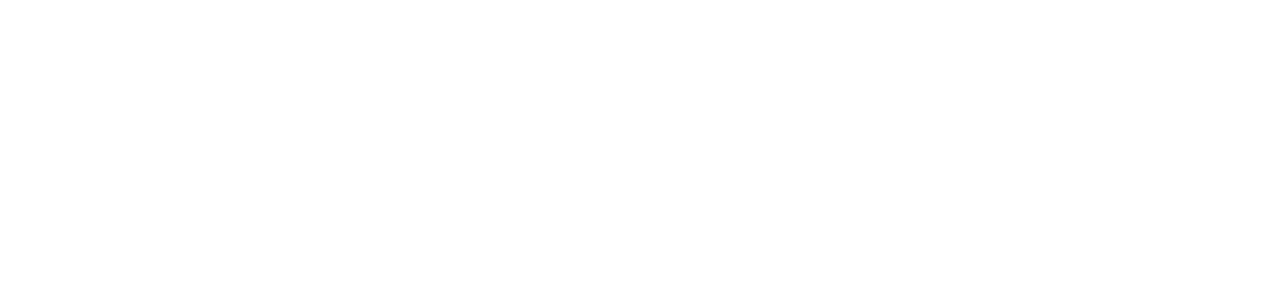
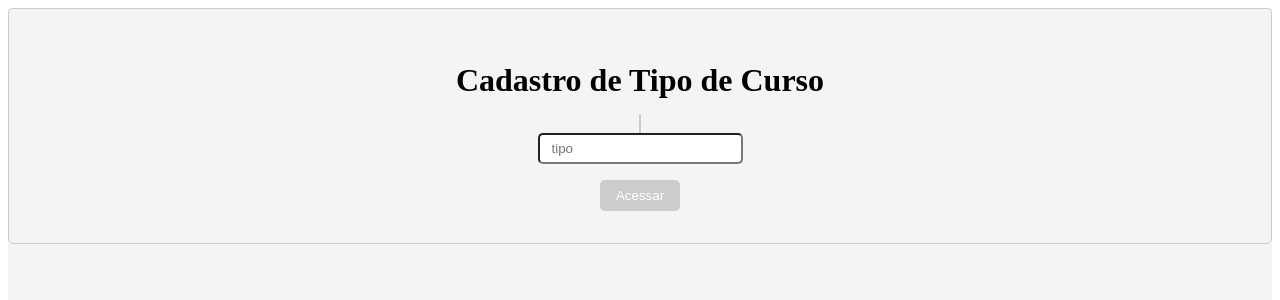
Before and after one commit to willrock1968/controle-chamadas, an Angular app in the folder front-end-controle-chamada/: page /nivel-curso in a window 1280 px wide. Before the commit this address led to /. Shown: the top 300 px of the page. Built offline with nearby package versions, Linux system fonts and the light colour scheme.

Commit message:
criando o componente nivel-curso

```diff
--- a/front-end-controle-chamada/src/app/app-routing.module.ts
+++ b/front-end-controle-chamada/src/app/app-routing.module.ts
@@ -2,12 +2,18 @@
 import { RouterModule, Routes } from '@angular/router';
 
 import { AuthComponent } from './login/auth/auth.component';
-export const routes: Routes = [
+export const routes: Routes =
+[
   {
     path: '',
     component: AuthComponent,
     pathMatch: 'full',
+  },
+  {
+    path: 'nivel-curso',
+    loadChildren: () => import('./nivel-curso/nivel-curso.module').then(m => m.NivelCursoModule)
   }
+
 ];
 
 @NgModule({
--- a/front-end-controle-chamada/src/app/app.module.ts
+++ b/front-end-controle-chamada/src/app/app.module.ts
@@ -5,15 +5,18 @@
 import { AppComponent } from './app.component';
 
 import { AuthModule } from './login/auth/auth.module';
+import { NivelCursoModule } from './nivel-curso/nivel-curso.module';
 
 @NgModule({
   declarations: [
     AppComponent
+
   ],
   imports: [
     BrowserModule,
     AppRoutingModule,
-    AuthModule
+    AuthModule,
+    NivelCursoModule
   ],
   providers: [],
   bootstrap: [AppComponent]
--- /dev/null
+++ b/front-end-controle-chamada/src/app/nivel-curso/nivel-curso.component.css
@@ -0,0 +1,76 @@
+/* Estilos para o container principal */
+.app-body {
+    background-color: #f4f4f4;
+    height: 100vh;
+  }
+
+  .main {
+    text-align: center;
+  }
+
+  /* Estilos para o formulário */
+  .card {
+    border: 1px solid #ccc;
+    border-radius: 5px;
+  }
+
+  .card-body {
+    padding: 2rem;
+  }
+
+  h1 {
+    font-size: 2rem;
+    margin-bottom: 1rem;
+  }
+
+  .text-muted {
+    font-size: 1rem;
+  }
+
+  /* Estilos para os campos de entrada */
+  .input-group {
+    margin-bottom: 1rem;
+  }
+
+  .form-control {
+    border-radius: 5px;
+    padding: 0.375rem 0.75rem;
+  }
+
+  /* Estilos para os ícones nas entradas */
+  .input-group-text {
+    background-color: #f0f0f0;
+    border: 1px solid #ccc;
+  }
+
+  /* Estilos para as mensagens de erro */
+  .text-danger {
+    color: #f44336;
+  }
+
+  /* Estilos para o botão */
+  .btn-primary {
+    background-color: #007bff;
+    color: #fff;
+    border: none;
+    border-radius: 5px;
+    padding: 0.5rem 1rem;
+    cursor: pointer;
+  }
+
+  .btn-primary:disabled {
+    background-color: #ccc;
+    cursor: not-allowed;
+  }
+
+  /* Estilos para a mensagem de sucesso */
+  .has-success .form-control-feedback::before {
+    content: "\2713";
+    color: #28a745;
+  }
+
+  /* Estilos para a mensagem de erro */
+  .has-error .form-control-feedback::before {
+    content: "\2717";
+    color: #f44336;
+  }
--- /dev/null
+++ b/front-end-controle-chamada/src/app/nivel-curso/nivel-curso.component.html
@@ -0,0 +1,38 @@
+<div class="app-body">
+    <main class="main d-flex align-items-center">
+        <div class="container">
+            <div class="row">
+                <div class="col-md-8 mx-auto">
+                    <div class="card-group">
+                        <div class="card p-4">
+                            <div class="card-body">
+                                <form [formGroup]="f" novalidate>  <!-- começo da tag form -->
+                                    <h1>Cadastro de Tipo de Curso</h1>
+                                    <!-- form  -->
+                                    <div>
+                                        <div class="input-group mb-4" [ngClass]="{'has-success': f.controls['tipo'].valid,
+                                        'has-error': f.controls['tipo'].invalid && (f.controls['tipo'].touched || f.controls['tipo'].dirty)}">
+                                            <div class="input-group-prepend">
+                                            <span class="input-group-text"><i class="icon-lock"></i></span>
+                                            </div>
+                                            <input type="tipo" formControlName="tipo" class="form-control" placeholder="tipo" autocomplete="current-tipo" required>
+                                            <span class="text-danger" *ngIf="f.controls['tipo'].invalid && (f.controls['tipo'].touched || f.controls['tipo'].dirty)">
+                                            Campo obrigatório com no mínimo 4 caracteres
+                                        </span>
+                                        </div>
+                                        <div class="row">
+                                            <div class="col-6">
+                                            <button type="button" [disabled]="f.invalid" (click)="onSubmit()" class="btn btn-primary px-4">Acessar </button>
+                                            </div>
+                                        </div>
+                                    </div>
+                                    <!-- fim do form  -->
+                                </form>
+                            </div>
+                        </div>
+                    </div>
+                </div>
+            </div>
+        </div>
+    </main>
+</div>
--- /dev/null
+++ b/front-end-controle-chamada/src/app/nivel-curso/nivel-curso.component.ts
@@ -0,0 +1,32 @@
+import { Component, OnInit } from '@angular/core';
+import { FormBuilder, FormGroup, Validators } from '@angular/forms';
+import { Router } from '@angular/router';
+
+@Component({
+  selector: 'app-nivel-curso',
+  templateUrl: './nivel-curso.component.html',
+  styleUrls: ['./nivel-curso.component.css']
+})
+export class NivelCursoComponent implements OnInit {
+
+  f: FormGroup = new FormGroup({});
+  public login: any;
+
+  constructor(
+    private formBuilder: FormBuilder,
+    private router: Router,
+  ) { }
+
+  ngOnInit(): void
+  {
+    this.f = this.formBuilder.group({
+      tipo: [null, [Validators.required, Validators.minLength(4)]]
+    });
+  }
+
+  onSubmit()
+  {
+
+  }
+
+}
```
Also changed, not shown: front-end-controle-chamada/src/app/nivel-curso/nivel-curso-routing.module.ts (added, +16 -0 lines), front-end-controle-chamada/src/app/nivel-curso/nivel-curso.module.ts (added, +20 -0 lines), 1 other file (tests, documents, lock files or other folders).
